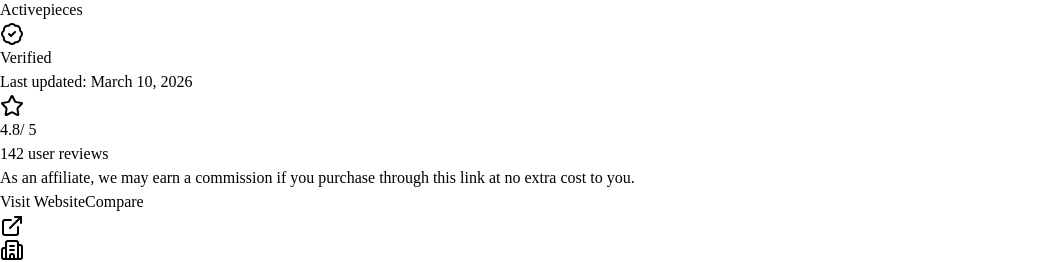
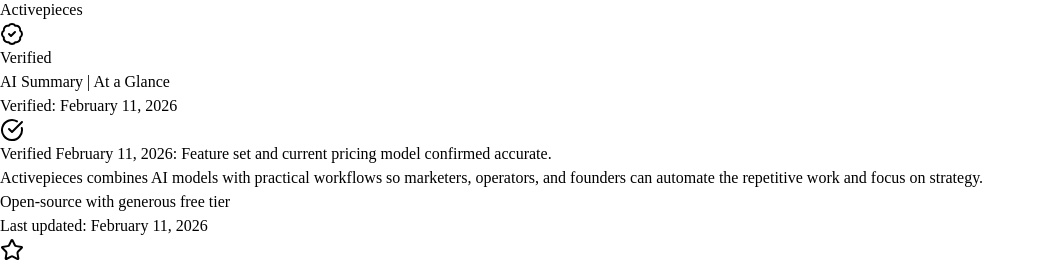
Before and after one commit to robbcolecrabtree/AIGrowthStack, a React (Vite) app in the folder client/: page /product/activepieces in a window 1280 px wide. Shown: the part 549-811 px from the top of the page, without its empty margins (0-1042 px from the left). Built offline with nearby package versions, Linux system fonts and the light colour scheme.

Commit message:
feat: automated date stamps and dynamic AI Summary digest

```diff
--- a/client/src/lib/blogPosts.ts
+++ b/client/src/lib/blogPosts.ts
@@ -1,4 +1,5 @@
 import { CLONE_CONFIG } from "./config";
+import { CURRENT_DATE } from "./constants";
 
 export interface BlogPost {
   id: string;
@@ -28,7 +29,7 @@
     category: "SEO",
     author: "AI Growth Stack Team",
     publishDate: "March 20, 2026",
-    lastUpdated: "March 10, 2026",
+    lastUpdated: CURRENT_DATE,
     readTime: "12 min read",
     featuredToolIds: ["surfer-seo", "jasper", "browse-ai"],
     metaTitle: "GEO SEO Guide 2026: Rank in ChatGPT & Perplexity",
@@ -47,7 +48,7 @@
     category: "Growth",
     author: "AI Growth Stack Team",
     publishDate: "March 19, 2026",
-    lastUpdated: "March 10, 2026",
+    lastUpdated: CURRENT_DATE,
     readTime: "10 min read",
     featuredToolIds: ["adcreative", "jasper", "make", "heygen", "elevenlabs", "surfer-seo", "activecampaign", "apollo", "browse-ai", "zapier-central"],
     metaTitle: "Top 10 AI Tools 2026: Beyond ChatGPT for Growth",
@@ -101,7 +102,7 @@
     category: "Data & Automation",
     author: "AI Growth Stack Team",
     publishDate: "March 19, 2026",
-    lastUpdated: "March 10, 2026",
+    lastUpdated: CURRENT_DATE,
     readTime: "8 min read",
     featuredToolIds: ["browse-ai", "apollo", "clay"],
     metaTitle: "Browse AI Review 2026: B2B Lead Gen Without Code",
@@ -133,7 +134,7 @@
     category: "Data & Automation",
     author: "AI Growth Stack Team",
     publishDate: "March 19, 2026",
-    lastUpdated: "March 10, 2026",
+    lastUpdated: CURRENT_DATE,
     readTime: "7 min read",
     featuredToolIds: ["activepieces", "make", "zapier-central"],
     metaTitle: "Activepieces Review 2026: Open-Source Automation for SMEs",
@@ -162,7 +163,7 @@
     category: "Sales",
     author: "AI Growth Stack Team",
     publishDate: "March 19, 2026",
-    lastUpdated: "March 10, 2026",
+    lastUpdated: CURRENT_DATE,
     readTime: "8 min read",
     featuredToolIds: ["laxis", "apollo", "activecampaign"],
     metaTitle: "Laxis AI Review 2026: Sales Copilot & CRM Automation",
@@ -190,7 +191,7 @@
     category: "Data & Automation",
     author: "AI Growth Stack Team",
     publishDate: "March 19, 2026",
-    lastUpdated: "March 10, 2026",
+    lastUpdated: CURRENT_DATE,
     readTime: "9 min read",
     featuredToolIds: ["mindstudio", "zapier-central", "make"],
     metaTitle: "MindStudio Tutorial 2026: Build No-Code AI Agents in 15 Minutes",
@@ -222,7 +223,7 @@
     category: "Marketing",
     author: "AI Growth Stack Team",
     publishDate: "March 19, 2026",
-    lastUpdated: "March 10, 2026",
+    lastUpdated: CURRENT_DATE,
     readTime: "9 min read",
     featuredToolIds: ["gohighlevel", "activecampaign"],
     metaTitle: "GoHighLevel vs. ActiveCampaign 2026: Pricing & ROI",
@@ -271,7 +272,7 @@
     category: "Productivity",
     author: "AI Growth Stack Team",
     publishDate: "March 19, 2026",
-    lastUpdated: "March 10, 2026",
+    lastUpdated: CURRENT_DATE,
     readTime: "8 min read",
     featuredToolIds: ["zapier-central", "make", "lindy"],
     metaTitle: "Zapier AI Agents 2026: Automate Without Code",
@@ -317,7 +318,7 @@
     category: "Audio & Voice",
     author: "AI Growth Stack Team",
     publishDate: "March 20, 2026",
-    lastUpdated: "March 10, 2026",
+    lastUpdated: CURRENT_DATE,
     readTime: "7 min read",
     featuredToolIds: ["elevenlabs", "heygen"],
     metaTitle: "ElevenLabs Review 2026: Actionable AI Voice",
@@ -360,7 +361,7 @@
     category: "Growth",
     author: "AI Growth Stack Team",
     publishDate: "March 1, 2026",
-    lastUpdated: "March 10, 2026",
+    lastUpdated: CURRENT_DATE,
     readTime: "8 min read",
     featuredToolIds: ["adcreative", "jasper", "make"],
     metaTitle: "AI Growth Stack 2026: 7 Tools That Ship",
@@ -411,7 +412,7 @@
     category: "Video",
     author: "AI Growth Stack Team",
     publishDate: "March 5, 2026",
-    lastUpdated: "March 10, 2026",
+    lastUpdated: CURRENT_DATE,
     readTime: "7 min read",
     featuredToolIds: ["synthesia", "heygen", "invideo"],
     metaTitle: "AI Video for B2B 2026: Synthesia vs. HeyGen",
@@ -461,7 +462,7 @@
     category: "Audio",
     author: "AI Growth Stack Team",
     publishDate: "March 8, 2026",
-    lastUpdated: "March 10, 2026",
+    lastUpdated: CURRENT_DATE,
     readTime: "8 min read",
     featuredToolIds: ["elevenlabs", "murf"],
     metaTitle: "ElevenLabs vs. Murf 2026: Voice Cloning ROI",
@@ -505,8 +506,8 @@
       "Keyword lists aren’t enough. Learn how to use AI-powered content audits and SERP analysis with Surfer SEO, Perplexity, and Frase to rank and convert.",
     category: "SEO",
     author: "AI Growth Stack Team",
-    publishDate: "March 10, 2026",
-    lastUpdated: "March 10, 2026",
+    publishDate: "March 11, 2026",
+    lastUpdated: CURRENT_DATE,
     readTime: "8 min read",
     featuredToolIds: ["surfer-seo", "perplexity-pro", "frase", "gamma"],
     metaTitle: "AI Content Audits 2026: Surfer vs. Frase",
@@ -559,7 +560,7 @@
     category: "Productivity",
     author: "AI Growth Stack Team",
     publishDate: "March 12, 2026",
-    lastUpdated: "March 10, 2026",
+    lastUpdated: CURRENT_DATE,
     readTime: "7 min read",
     featuredToolIds: ["reclaim", "browse-ai", "fireflies"],
     metaTitle: "AI Agents for Small Teams 2026: Reclaim vs. Fireflies",
@@ -609,7 +610,7 @@
     category: "Marketing",
     author: "AI Growth Stack Team",
     publishDate: "March 11, 2026",
-    lastUpdated: "March 10, 2026",
+    lastUpdated: CURRENT_DATE,
     readTime: "10 min read",
     featuredToolIds: ["apollo", "clay", "activecampaign"],
     metaTitle: "Apollo vs. Clay 2026: Pricing & Hybrid Workflow",
@@ -680,7 +681,7 @@
     category: "Marketing",
     author: "AI Growth Stack Team",
     publishDate: "March 12, 2026",
-    lastUpdated: "March 10, 2026",
+    lastUpdated: CURRENT_DATE,
     readTime: "8 min read",
     featuredToolIds: ["activecampaign", "lindy", "zapier-central"],
     metaTitle: "Marketing Agents 2026: ActiveCampaign vs. Lindy",
@@ -759,7 +760,7 @@
     category: "SEO",
     author: "AI Growth Stack Team",
     publishDate: "March 13, 2026",
-    lastUpdated: "March 10, 2026",
+    lastUpdated: CURRENT_DATE,
     readTime: "6 min read",
     featuredToolIds: ["perplexity-pro", "search-atlas", "claude-35-sonnet"],
     metaTitle: "GEO 2026: Get Cited by Perplexity & ChatGPT",
@@ -811,7 +812,7 @@
     category: "Marketing",
     author: "AI Growth Stack Team",
     publishDate: "March 14, 2026",
-    lastUpdated: "March 10, 2026",
+    lastUpdated: CURRENT_DATE,
     readTime: "8 min read",
     featuredToolIds: ["apollo", "clay", "activecampaign"],
     metaTitle: "$0 CAC Stack 2026: Apollo + Clay + ActiveCampaign",
@@ -882,7 +883,7 @@
     category: "Growth",
     author: "AI Growth Stack Team",
     publishDate: "March 15, 2026",
-    lastUpdated: "March 10, 2026",
+    lastUpdated: CURRENT_DATE,
     readTime: "10 min read",
     featuredToolIds: ["browse-ai", "apollo", "gamma", "reclaim"],
     metaTitle: "Growth Engineer Stack 2026: Browse AI to Reclaim",
@@ -938,7 +939,7 @@
     category: "Sales",
     author: "AI Growth Stack Team",
     publishDate: "March 16, 2026",
-    lastUpdated: "March 10, 2026",
+    lastUpdated: CURRENT_DATE,
     readTime: "8 min read",
     featuredToolIds: ["apollo"],
     metaTitle: "Apollo Review 2026: Data Layer & Pricing",
@@ -981,7 +982,7 @@
     category: "Data & Automation",
     author: "AI Growth Stack Team",
     publishDate: "March 17, 2026",
-    lastUpdated: "March 10, 2026",
+    lastUpdated: CURRENT_DATE,
     readTime: "7 min read",
     featuredToolIds: ["browse-ai"],
     metaTitle: "Browse AI Review 2026: No-Code Scraping",
@@ -1024,7 +1025,7 @@
     category: "Productivity",
     author: "AI Growth Stack Team",
     publishDate: "March 18, 2026",
-    lastUpdated: "March 10, 2026",
+    lastUpdated: CURRENT_DATE,
     readTime: "6 min read",
     featuredToolIds: ["gamma"],
     metaTitle: "Gamma Review 2026: AI Presentations That Ship",
@@ -1067,7 +1068,7 @@
     category: "Productivity",
     author: "AI Growth Stack Team",
     publishDate: "March 19, 2026",
-    lastUpdated: "March 10, 2026",
+    lastUpdated: CURRENT_DATE,
     readTime: "7 min read",
     featuredToolIds: ["reclaim"],
     metaTitle: "Reclaim.ai Review 2026: Defend Deep Work",
@@ -1110,7 +1111,7 @@
     category: "Video",
     author: "AI Growth Stack Team",
     publishDate: "March 17, 2026",
-    lastUpdated: "March 10, 2026",
+    lastUpdated: CURRENT_DATE,
     readTime: "9 min read",
     featuredToolIds: ["heygen", "synthesia", "invideo"],
     metaTitle: "HeyGen vs. Sora vs. Kling 2026: Actionable AI Video",
@@ -1167,7 +1168,7 @@
     category: "Audio & Voice",
     author: "AI Growth Stack Team",
     publishDate: "March 17, 2026",
-    lastUpdated: "March 10, 2026",
+    lastUpdated: CURRENT_DATE,
     readTime: "8 min read",
     featuredToolIds: ["elevenlabs", "heygen"],
     metaTitle: "ElevenLabs Pricing 2026: Creator vs. Pro ROI",
@@ -1222,7 +1223,7 @@
     category: "Video",
     author: "AI Growth Stack Team",
     publishDate: "March 17, 2026",
-    lastUpdated: "March 10, 2026",
+    lastUpdated: CURRENT_DATE,
     readTime: "9 min read",
     featuredToolIds: ["heygen", "elevenlabs", "synthesia"],
     metaTitle: "AI Video for International Growth 2026",
@@ -1280,7 +1281,7 @@
     category: "SEO",
     author: "AI Growth Stack Team",
     publishDate: "March 17, 2026",
-    lastUpdated: "March 10, 2026",
+    lastUpdated: CURRENT_DATE,
     readTime: "8 min read",
     featuredToolIds: ["surfer-seo", "jasper"],
     metaTitle: "Surfer vs. Jasper 2026: Content Automation ROI",
@@ -1345,7 +1346,7 @@
     category: "SEO",
     author: "AI Growth Stack Team",
     publishDate: "March 18, 2026",
-    lastUpdated: "March 10, 2026",
+    lastUpdated: CURRENT_DATE,
     readTime: "8 min read",
     featuredToolIds: ["perplexity-pro", "search-atlas", "surfer-seo"],
     metaTitle: "GEO 2026 Playbook: AI Visibility & Citations",
@@ -1387,7 +1388,7 @@
     category: "SEO",
     author: "AI Growth Stack Team",
     publishDate: "March 18, 2026",
-    lastUpdated: "March 10, 2026",
+    lastUpdated: CURRENT_DATE,
     readTime: "7 min read",
     featuredToolIds: ["perplexity-pro", "surfer-seo", "frase"],
     metaTitle: "Get Cited by Perplexity 2026: Fact-Density",
@@ -1429,7 +1430,7 @@
     category: "SEO",
     author: "AI Growth Stack Team",
     publishDate: "March 18, 2026",
-    lastUpdated: "March 10, 2026",
+    lastUpdated: CURRENT_DATE,
     readTime: "8 min read",
     featuredToolIds: ["surfer-seo", "frase", "jasper"],
     metaTitle: "AI SEO 2026: Entity Authority vs. Keywords",
@@ -1471,7 +1472,7 @@
     category: "Audio & Voice",
     author: "AI Growth Stack Team",
     publishDate: "March 23, 2026",
-    lastUpdated: "March 10, 2026",
+    lastUpdated: CURRENT_DATE,
     readTime: "6 min read",
     featuredToolIds: ["elevenlabs", "adcreative"],
     metaTitle: "Eleven v3 Audio Tags & Character Direction Guide 2026",
@@ -1520,7 +1521,7 @@
     category: "Audio & Voice",
     author: "AI Growth Stack Team",
     publishDate: "March 23, 2026",
-    lastUpdated: "March 10, 2026",
+    lastUpdated: CURRENT_DATE,
     readTime: "10 min read",
     featuredToolIds: ["elevenlabs", "descript", "murf"],
     metaTitle: "ElevenLabs vs Descript vs Murf (Updated March 2026): Best AI Voice Tool",
@@ -1573,7 +1574,7 @@
     category: "Sales",
     author: "AI Growth Stack Team",
     publishDate: "March 23, 2026",
-    lastUpdated: "March 10, 2026",
+    lastUpdated: CURRENT_DATE,
     readTime: "9 min read",
     featuredToolIds: ["mindstudio", "apollo", "amplemarket"],
     metaTitle: "Automated Outbound: MindStudio + Apollo.io (Updated March 2026) for Personalized Outreach",
--- /dev/null
+++ b/client/src/lib/constants.ts
@@ -0,0 +1,16 @@
+/**
+ * Build-time date constants.
+ * Evaluated when the module is first loaded (at build during prerender or sitemap generation).
+ * Every build captures the current date for freshness signals across the site.
+ */
+const now = new Date();
+
+/** Human-readable format: "March 11, 2026" */
+export const CURRENT_DATE = now.toLocaleDateString("en-US", {
+  month: "long",
+  day: "numeric",
+  year: "numeric",
+});
+
+/** ISO format for sitemap lastmod: "2026-03-11" */
+export const CURRENT_DATE_ISO = now.toISOString().slice(0, 10);
--- a/client/src/pages/Home.tsx
+++ b/client/src/pages/Home.tsx
@@ -29,6 +29,7 @@
 import { Link, useSearchParams } from "wouter";
 import { SEO } from "@/components/layout/SEO";
 import { CLONE_CONFIG } from "@/lib/config";
+import { CURRENT_DATE } from "@/lib/constants";
 import { BLOG_POSTS } from "@/lib/blogPosts";
 import { BlogCard } from "@/components/ui/BlogCard";
 import type { BlogPost } from "@/lib/blogPosts";
@@ -179,23 +180,23 @@
               </span>
             </span>
             <span className="text-white/20 font-medium select-none px-4 text-sm" aria-hidden>|</span>
-            <span className="text-sm font-heading font-medium text-muted-foreground pr-2">March 10, 2026</span>
+            <span className="text-sm font-heading font-medium text-muted-foreground pr-2">{CURRENT_DATE}</span>
             <span className="text-white/20 font-medium select-none px-1 text-sm" aria-hidden>•</span>
             <span className="text-[10px] font-semibold uppercase tracking-wider text-green-500 pr-5">LIVE</span>
             <span className="text-white/20 font-medium select-none px-4 text-sm" aria-hidden>|</span>
             <span className="text-sm font-heading font-medium text-muted-foreground px-4">
-              <a href="/product/unbounce" className="text-primary font-bold hover:underline transition-colors">Unbounce Deal</a>
-              <span>: Verified partner link live; 35% off annual or 20% off 3-month plans.</span>
-            </span>
-            <span className="text-white/20 font-medium select-none px-4 text-sm" aria-hidden>|</span>
-            <span className="text-sm font-heading font-medium text-muted-foreground px-4">
               <a href="/product/claude-35-sonnet" className="text-primary font-bold hover:underline transition-colors">Claude 3.5 Sonnet</a>
-              <span>: Computer Use beta expanded; model hits 14.9% on OSWorld benchmark.</span>
+              <span>: New documentation confirms &apos;Computer Use&apos; lead in complex browser automation workflows.</span>
             </span>
             <span className="text-white/20 font-medium select-none px-4 text-sm" aria-hidden>|</span>
             <span className="text-sm font-heading font-medium text-muted-foreground px-4">
               <a href="/product/mindstudio" className="text-primary font-bold hover:underline transition-colors">MindStudio</a>
-              <span>: Debugger &apos;State Snapshots&apos; live for Week 2 of the L3 Bootcamp.</span>
+              <span>: Bootcamp Week 2 focuses on &apos;State Management&apos; using new Debugger Snapshots for logic repair.</span>
+            </span>
+            <span className="text-white/20 font-medium select-none px-4 text-sm" aria-hidden>|</span>
+            <span className="text-sm font-heading font-medium text-muted-foreground px-4">
+              <a href="/product/apollo" className="text-primary font-bold hover:underline transition-colors">Apollo.io</a>
+              <span>: Agentic GTM Assistant confirms 2.3x pipeline growth for early adopters; now in General Availability.</span>
             </span>
           </div>
           {/* Mobile: badge + date + LIVE + first item + ellipsis */}
@@ -205,11 +206,11 @@
               LATEST UPDATES
             </span>
             <span className="text-white/20 font-medium select-none text-sm" aria-hidden>|</span>
-            <span className="text-xs text-muted-foreground shrink-0">March 10, 2026 • LIVE</span>
+            <span className="text-xs text-muted-foreground shrink-0">{CURRENT_DATE} • LIVE</span>
             <span className="text-white/20 font-medium select-none text-sm" aria-hidden>|</span>
             <span className="truncate">
-              <a href="/product/unbounce" className="text-primary font-bold hover:underline">Unbounce Deal</a>
-              <span>: 35% off annual, 20% off 3-month…</span>
+              <a href="/product/claude-35-sonnet" className="text-primary font-bold hover:underline">Claude 3.5 Sonnet</a>
+              <span>: Computer Use lead in browser automation…</span>
             </span>
             <span className="text-muted-foreground/60 shrink-0">…</span>
           </div>
--- a/client/src/pages/ProductDetail.tsx
+++ b/client/src/pages/ProductDetail.tsx
@@ -6,11 +6,108 @@
 import { hexToRgba, getAccentTintOpacity } from "@/lib/utils";
 import { Button } from "@/components/ui/button";
 import { Badge } from "@/components/ui/badge";
-import { ExternalLink, Star, Check, X, Building2, Wallet, Users, BadgeCheck, Lightbulb } from "lucide-react";
+import { ExternalLink, Star, Check, X, Building2, Wallet, Users, BadgeCheck, Lightbulb, CheckCircle } from "lucide-react";
 import { useRoute, useParams, Link } from "wouter";
 import NotFound from "./not-found";
 import { SEO } from "@/components/layout/SEO";
 import { CLONE_CONFIG } from "@/lib/config";
+import { CURRENT_DATE } from "@/lib/constants";
+import type { Software } from "@/lib/mockData";
+
+/** Strip HTML tags for text extraction */
+function stripHtml(html: string): string {
+  return html.replace(/<[^>]+>/g, " ").replace(/\s+/g, " ").trim();
+}
+
+/** Split text into sentences */
+function getSentences(text: string): string[] {
+  return text.split(/(?<=[.!?])\s+/).map((s) => s.trim()).filter(Boolean);
+}
+
+/** Extract first sentence with number (% $ x) or Best for/Ideal for */
+function extractHook(desc: string, shortReview: string, proTip: string): string {
+  const combined = [desc, shortReview, proTip].filter(Boolean).join(" ");
+  const sentences = getSentences(combined);
+  const numberRe = /[\d]+%|%\s*off|\$\d+|[\d.]+x\s*(?:increase|growth|more)?|[\d]+\+?\s*(?:M|K|users|contacts)/i;
+  const bestForRe = /(?:Best for|Ideal for)[^.!?]*[.!?]?/i;
+
+  for (const s of sentences) {
+    if (numberRe.test(s)) return s.replace(/\s+/g, " ").trim();
+  }
+  for (const s of sentences) {
+    const m = s.match(bestForRe);
+    if (m) return m[0].replace(/\s+/g, " ").trim();
+  }
+  return `Verified ${CURRENT_DATE}: Feature set and current pricing model confirmed accurate.`;
+}
+
+/** Summarize latestNews or use first sentence of description */
+function extractPulse(latestNews: string | undefined, description: string): string {
+  if (latestNews?.trim()) {
+    const sentences = getSentences(latestNews);
+    const first = sentences[0]?.trim();
+    if (first) return first.length > 160 ? first.slice(0, 157) + "…" : first;
+  }
+  const sentences = getSentences(description);
+  return sentences[0]?.trim() || "Current features and integration status confirmed.";
+}
+
+/** First bolded phrase or bullet, benefit in ≤10 words */
+function extractEdge(reviewContent: string | undefined, pros: string[], description: string): string {
+  if (reviewContent) {
+    const strongMatch = reviewContent.match(/<strong>([^<]+)<\/strong>/i) ?? reviewContent.match(/<b>([^<]+)<\/b>/i);
+    if (strongMatch) {
+      const phrase = stripHtml(strongMatch[1]).trim();
+      const words = phrase.split(/\s+/).slice(0, 10).join(" ");
+      if (words) return words + (phrase.split(/\s+/).length > 10 ? "…" : "");
+    }
+  }
+  if (pros?.length) {
+    const first = pros[0].split(/\s+/).slice(0, 10).join(" ");
+    return first + (pros[0].split(/\s+/).length > 10 ? "…" : "");
+  }
+  const sentences = getSentences(description);
+  const first = sentences[0]?.split(/\s+/).slice(0, 10).join(" ");
+  return first || "Checked for stable release and competitive pricing alignment.";
+}
+
+function generateSmartSummary(software: Software): [string, string, string] {
+  const bullet1 = extractHook(software.description, software.shortReview, software.proTip);
+  const bullet2 = extractPulse(software.latestNews, software.description);
+  const bullet3 = extractEdge(software.reviewContent, software.pros, software.description);
+  return [bullet1, bullet2, bullet3];
+}
+
+function AISummary({ software }: { software: Software }) {
+  const [bullet1, bullet2, bullet3] = generateSmartSummary(software);
+
+  return (
+    <div className="rounded-lg border border-primary/20 bg-primary/5 p-4 mb-4">
+      <div className="flex items-center justify-between gap-2 mb-3">
+        <h2 className="font-heading font-bold text-sm uppercase tracking-wider text-foreground">
+          AI Summary | At a Glance
+        </h2>
+        <span className="inline-flex items-center gap-1 px-2 py-0.5 rounded-md bg-green-500/10 text-green-600 dark:text-green-400 border border-green-500/20 text-xs font-semibold">
+          Verified: {CURRENT_DATE}
+        </span>
+      </div>
+      <ul className="space-y-2">
+        <li className="text-sm text-muted-foreground flex items-start gap-2">
+          <CheckCircle className="w-4 h-4 text-green-500 mt-0.5 flex-shrink-0" aria-hidden />
+          {bullet1}
+        </li>
+        <li className="text-sm text-muted-foreground flex items-start gap-2">
+          <span className="w-1.5 h-1.5 rounded-full bg-primary mt-1.5 flex-shrink-0" aria-hidden />
+          {bullet2}
+        </li>
+        <li className="text-sm text-muted-foreground flex items-start gap-2">
+          <span className="w-1.5 h-1.5 rounded-full bg-primary mt-1.5 flex-shrink-0" aria-hidden />
+          {bullet3}
+        </li>
+      </ul>
+    </div>
+  );
+}
 
 export default function ProductDetail() {
   const [match] = useRoute("/product/:id");
@@ -41,8 +138,6 @@
   };
 
   const schema = productSchema;
-
-  const lastVerifiedDate = "March 10, 2026";
 
   return (
     <div key={id} className="min-h-screen flex flex-col bg-background font-sans">
@@ -118,8 +213,12 @@
                       </span>
                     )}
                   </div>
+
+                  {/* AI Summary | At a Glance */}
+                  <AISummary software={software} />
+
                   <p className="text-lg text-muted-foreground mb-2">{software.tagline}</p>
-                  <p className="text-xs text-muted-foreground mb-4">Last updated: {lastVerifiedDate}</p>
+                  <p className="text-xs text-muted-foreground mb-4">Last updated: {CURRENT_DATE}</p>
 
                   <div className="flex flex-wrap items-center gap-4 mb-6">
                     <div className="flex items-center gap-1 bg-primary/10 px-3 py-1 rounded-full border border-primary/20">
@@ -253,7 +352,7 @@
                       <span><strong className="text-foreground font-medium">API Latency:</strong> &lt;200ms (v3 Turbo)</span>
                     </li>
                   </ul>
-                  <p className="text-xs text-muted-foreground mb-6">Last Verified: {lastVerifiedDate}</p>
+                  <p className="text-xs text-muted-foreground mb-6">Last Verified: {CURRENT_DATE}</p>
 
                   <h3 className="font-heading font-bold text-lg mb-4 text-foreground">2026 Pricing Quick-Look</h3>
                   <ul className="space-y-2 text-sm text-muted-foreground mb-6">
--- a/scripts/generate-sitemap.js
+++ b/scripts/generate-sitemap.js
@@ -8,13 +8,14 @@
 import path from "path";
 import { fileURLToPath } from "url";
 import { mockSoftware } from "../client/src/lib/mockData";
+import { CURRENT_DATE_ISO } from "../client/src/lib/constants";
 
 const __dirname = path.dirname(fileURLToPath(import.meta.url));
 
 const BASE_URL = "https://aigrowthstack.io";
 
-// Use fixed freshness date for GSC (YYYY-MM-DD). Override via SITEMAP_LASTMOD env.
-const LAST_MOD = process.env.SITEMAP_LASTMOD || "2026-03-10";
+// Build-time date for sitemap lastmod (YYYY-MM-DD). Override via SITEMAP_LASTMOD env.
+const LAST_MOD = process.env.SITEMAP_LASTMOD || CURRENT_DATE_ISO;
 
 const staticPaths = [
   { path: "/", priority: "1.0" },
```
Also changed, not shown: client/src/components/layout/SEO.tsx (+13 -4 lines), client/src/lib/mockData.ts (+5 -5 lines), 1 other file (tests, documents, lock files or other folders).
